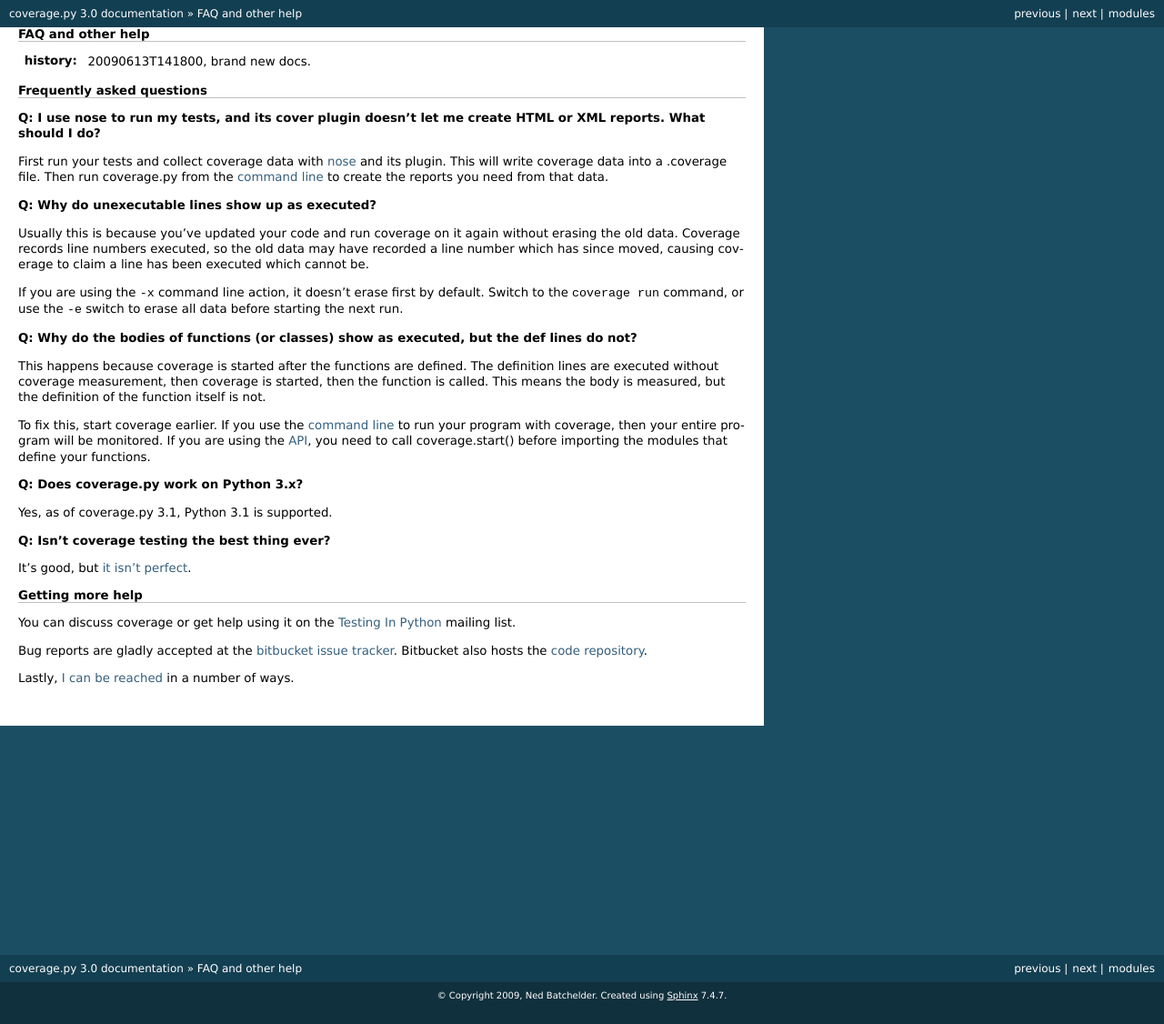
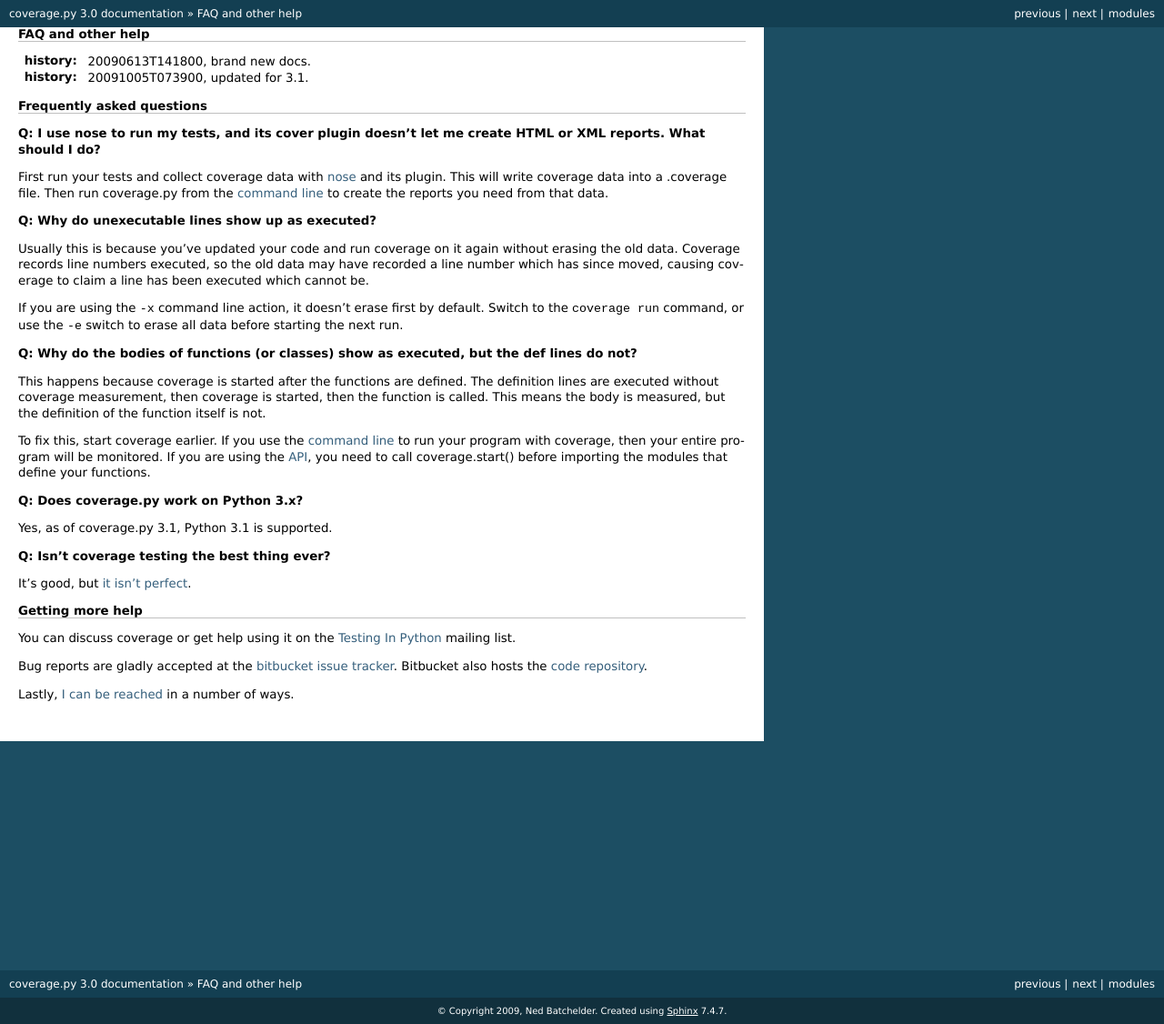
Before and after one commit to nedbat/coveragepy, a Sphinx documentation site: the page built from doc/faq.rst, in a window 1280 px wide. Shown: the whole page at 91% size. Built offline with Sphinx 7.4.7, drawn with Linux system fonts in a browser that asks for light colours.

Commit message:
OK, last tweak, I promise.

```diff
--- a/doc/faq.rst
+++ b/doc/faq.rst
@@ -5,6 +5,7 @@ FAQ and other help
 ==================
 
 :history: 20090613T141800, brand new docs.
+:history: 20091005T073900, updated for 3.1.
 
 Frequently asked questions
 --------------------------
```
